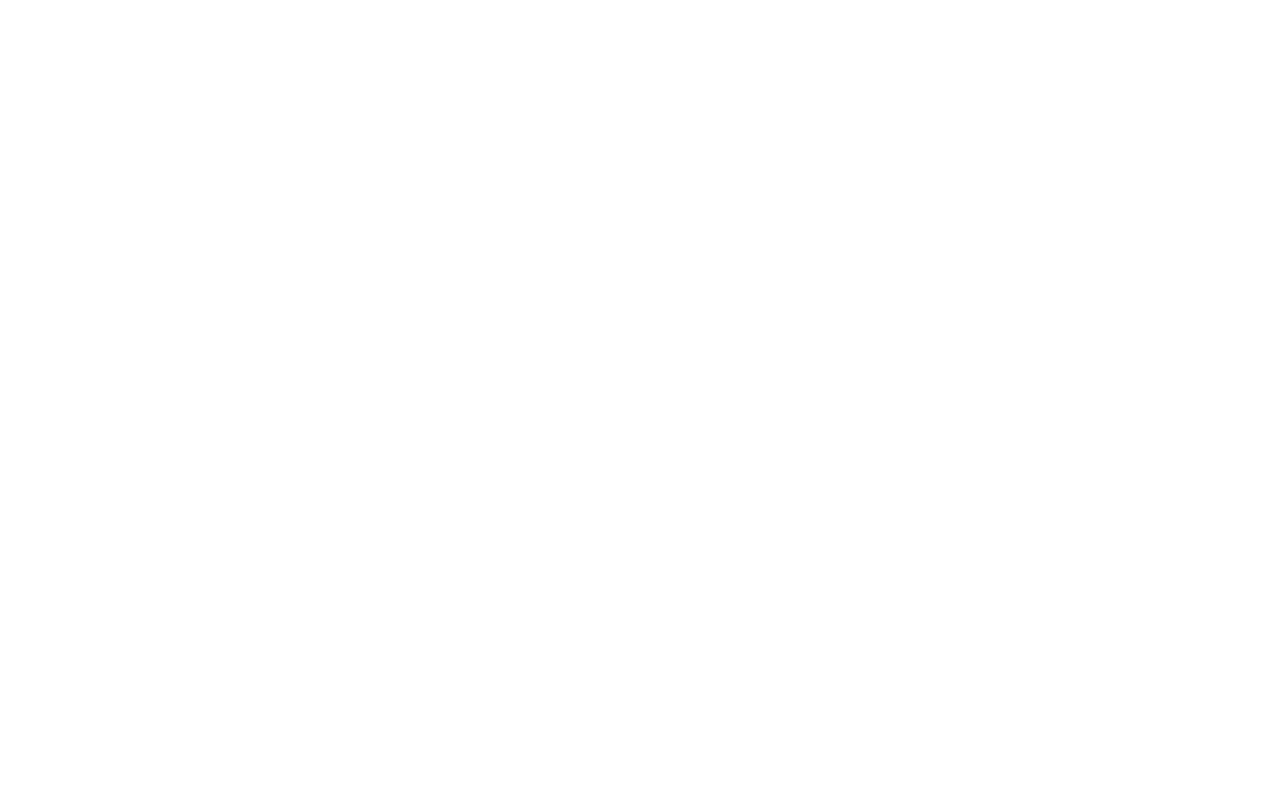
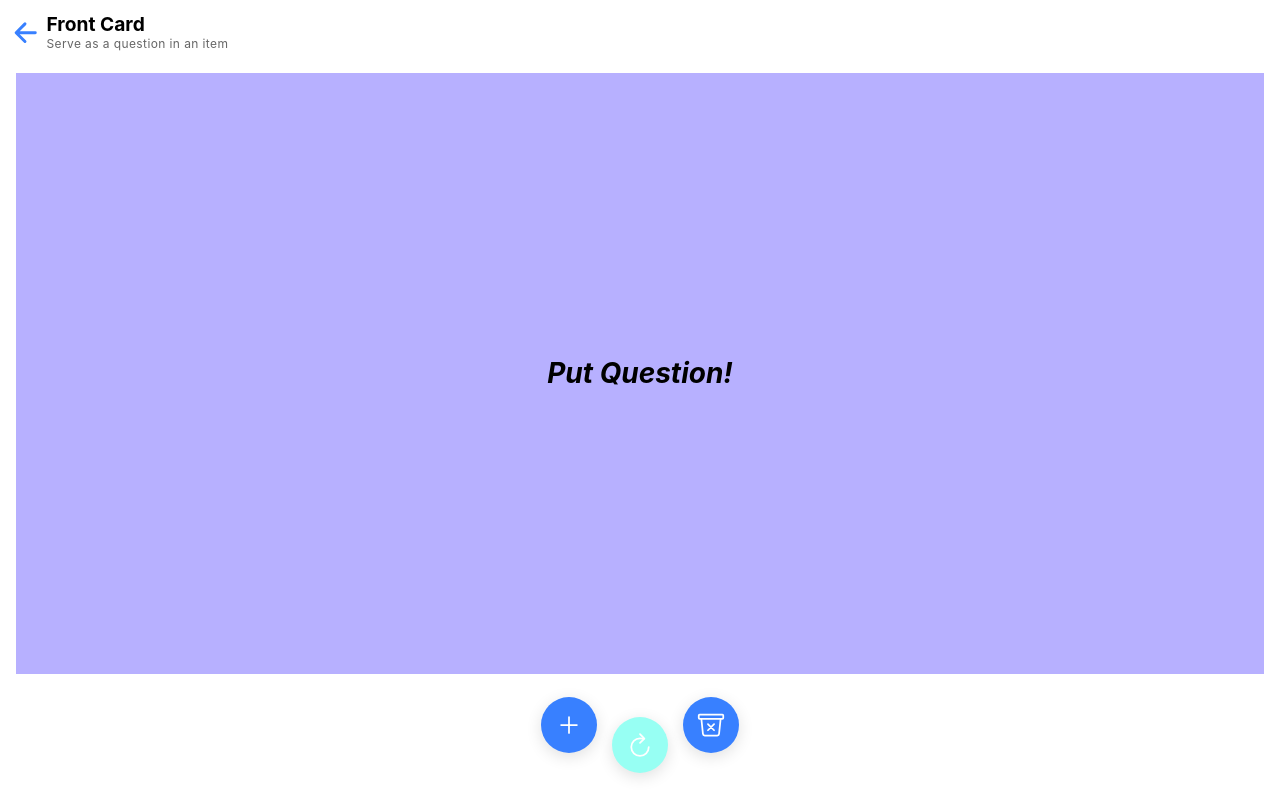
Before and after one commit to SatinTo/Memry, a React (Create React App) app: page /crudCard in a window 1280 px wide. Built offline with nearby package versions, Linux system fonts and the light colour scheme.

Commit message:
refactor: Changes the frontCard file name to CrudCard

```diff
--- a/src/App.jsx
+++ b/src/App.jsx
@@ -5,7 +5,7 @@ import { IonReactRouter } from '@ionic/react-router';
 import Home from './pages/Home';
 import Play from './pages/Play';
 import SetItems from './pages/SetItems';
-import FrontCard from './pages/FrontCard';
+import CrudCard from './pages/CrudCard';
 
 /* Core CSS required for Ionic components to work properly */
 import '@ionic/react/css/core.css';
@@ -43,7 +43,7 @@ const App = () => (
 			<Route path="/play" component={Play} exact={true} />
 			<Route path="/setItems" component={SetItems} exact={true} />
 			<Route path="/completed" component={Completed} exact={true} />
-			<Route path="/frontCard" component={FrontCard} exact={true} />
+			<Route path="/crudCard" component={CrudCard} exact={true} />
 			<Route exact path="/" render={() => <Redirect to="/home" />} />
 			</IonRouterOutlet>
 		</IonReactRouter>
--- a/src/pages/FrontCard.jsx
+++ b/src/pages/CrudCard.jsx
@@ -1,7 +1,7 @@
 import { IonContent, IonFabButton, IonPage, IonToolbar, IonCard, IonIcon, IonCardSubtitle, IonCardTitle, IonCardContent, IonButtons, IonBackButton, IonAlert } from '@ionic/react';
 import React, {useState} from 'react';
 import {arrowBackOutline, refreshOutline, trashBinOutline, addOutline} from 'ionicons/icons';
-import './FrontCard.css';
+import './CrudCard.css';
 import './Play.css';
 
 const Play = (props) => {
--- a/src/pages/SetItems.jsx
+++ b/src/pages/SetItems.jsx
@@ -33,7 +33,7 @@ const SetItems = (props) => {
 			</IonContent>
 			<IonToolbar>
 				<div style={{width: "fit-content", margin: "20px", float: "right"}}>
-					<IonFabButton style={{display: "inline-block"}} onClick={() => props.history.push("/frontCard")}>
+					<IonFabButton style={{display: "inline-block"}} onClick={() => props.history.push("/crudCard")}>
 						<IonIcon icon={addOutline} />
 					</IonFabButton>
 				</div>
```
Also changed, not shown: src/pages/CrudCard.css (renamed from src/pages/FrontCard.css).
